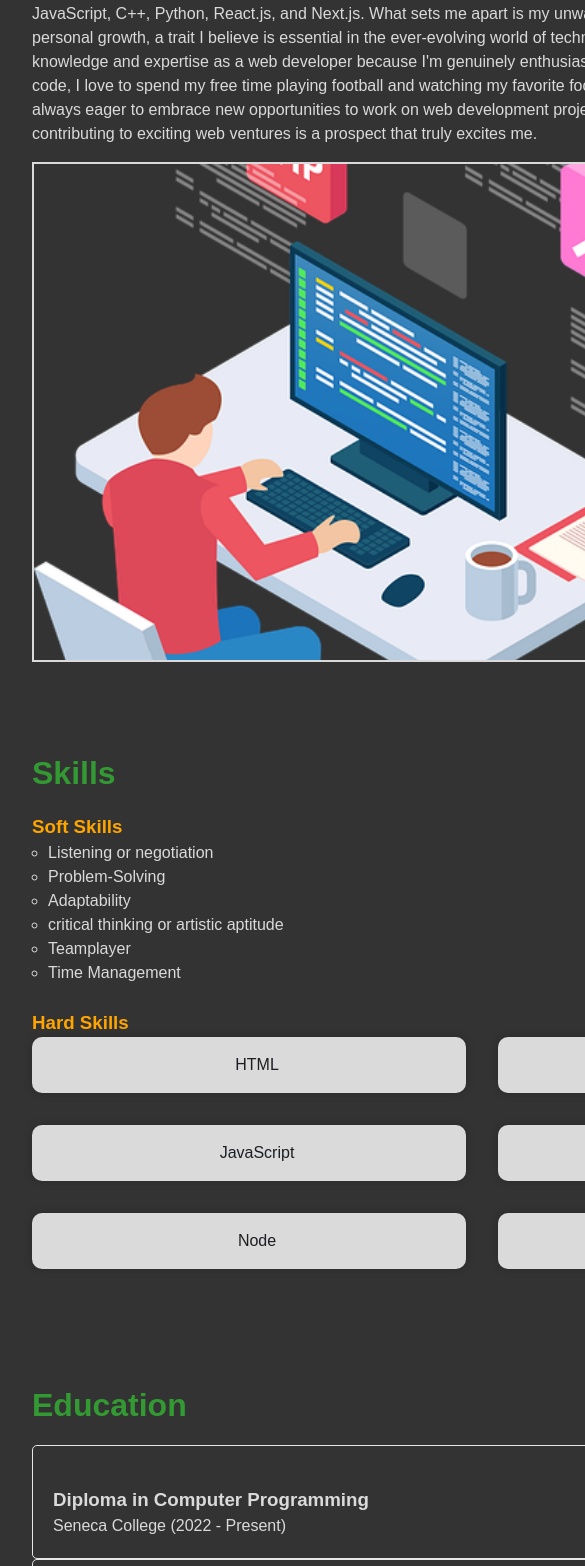
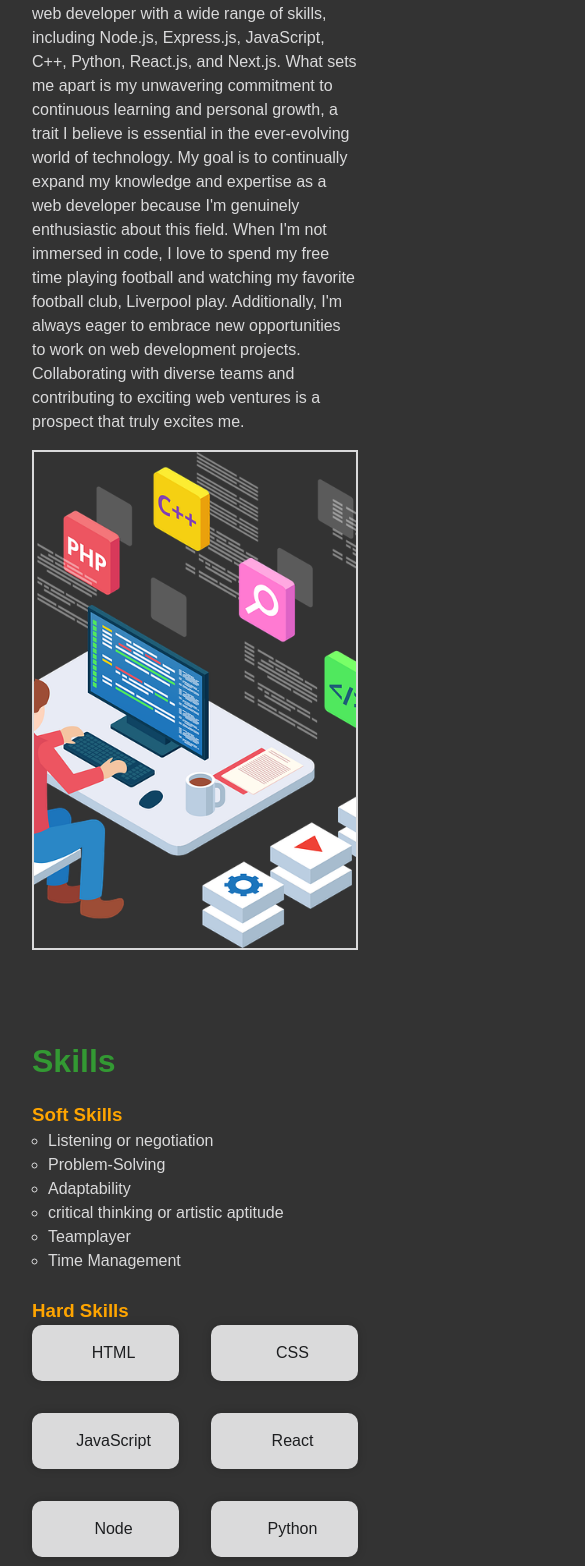
Before and after one commit to jjammeso/portfolio, a Next.js app: page / in a window 390 px wide. Shown: the part 1434-3000 px from the top of the page, 585 px wide, since content can reach past the window. Built offline with nearby package versions, Linux system fonts and the light colour scheme.

Commit message:
updated css

```diff
--- a/styles/globals.css
+++ b/styles/globals.css
@@ -31,8 +31,8 @@
   list-style: none;
 }
 
-/* Navbar */
-/* .nav-container {
+/* Navbar
+.nav-container {
   display: flex;
   align-items: center;
   background-color: #f1f7f6ed;
@@ -258,6 +258,15 @@
   background-color:#333;
 }
 
+@media screen and (max-width: 768px) {
+  .about-container {
+    width: 100%;
+  }
+  .about-container .about-img{
+    size:30%
+  }
+}
+
 .about-container h2 {
   font-size: 2rem;
   font-weight: 600;
@@ -319,6 +328,12 @@
   padding: 2rem 0;
   width: 900px;
   margin: 0 auto;
+}
+
+@media screen and (max-width: 768px) {
+  .skills-container {
+    width: 100%;
+  }
 }
 
 .skills-container h3{
@@ -393,6 +408,11 @@
   margin: 0 auto;
 }
 
+@media screen and (max-width: 768px) {
+  .Education-container  {
+    width: 100%;
+  }
+}
 .Education-container h2 {
   font-size: 2rem;
   font-weight: 600;
@@ -519,6 +539,12 @@
   margin: 0 auto;
 }
 
+@media screen and (max-width: 768px) {
+  .Experience-container {
+    width: 100%;
+  }
+}
+
 .Experience-container h1{
   color:green;
 }
```
